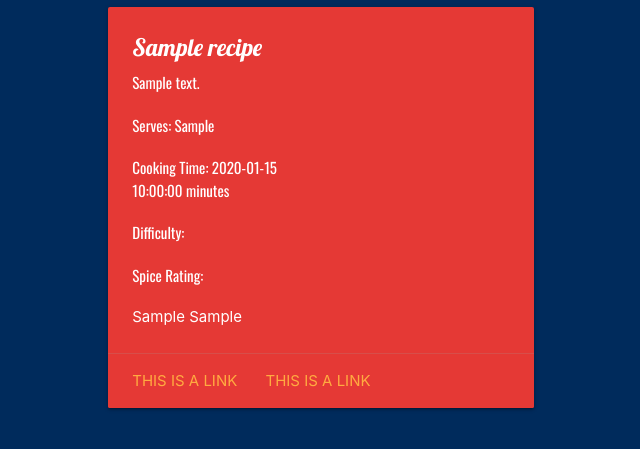
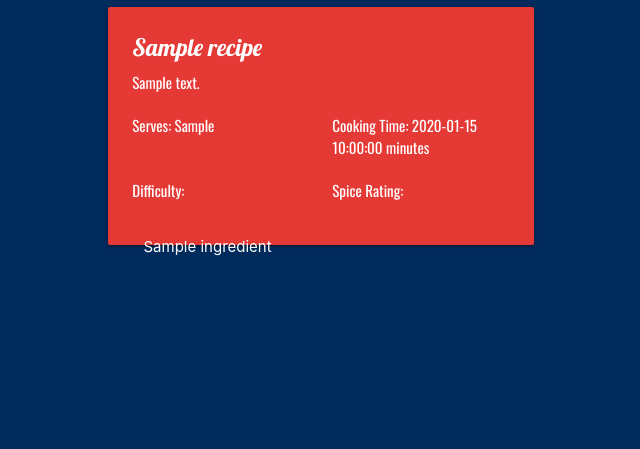
Before and after one commit to tomossmith/MS3-Foodie, a Flask app: page /get_recipes in a window 1280 px wide. Shown: the part 98-547 px from the top of the page, without its empty margins (95-735 px from the left). Run offline with Flask 2, Linux system fonts and the light colour scheme; a database or web service that is not in the repository returns one stand-in record (values such as "Sample title"); some libraries are stand-ins or nearby versions.

Commit message:
added ingredients for loop

```diff
--- a/templates/recipes.html
+++ b/templates/recipes.html
@@ -1,33 +1,31 @@
 {% extends "base.html" %}
 {% block content %}
 
-
+  {% for recipe in recipes %}
     <div class="row">
-
-  {% for recipe in recipes %}
       <div class="col s12 m6">
         <div class="card red darken-1">
           <div class="card-content white-text">
             <h3 class="card-title">{{ recipe.recipe_name }}</h3>
 
+            <!-- RECIPE DESCRIPTION-->
             <div class="row">
               <div class="col s12">
                 <p>{{ recipe.recipe_description}}</p>
               </div>
             </div>
 
+            <!-- RECIPE KEY ROW 1-->
             <div class="row">
               <div class="col s6">
                 <p>Serves: {{ recipe.recipe_serves}} </p>
               </div>
-        </div>
-
-        <div class="row">
               <div class="col s6">
                 <p>Cooking Time: {{ recipe.recipe_cook_time}} minutes</p>
               </div>
             </div>
 
+            <!-- RECIPE KEY ROW 2-->
             <div class="row">
               <div class="col s6">
                 <p>Difficulty: &nbsp;
@@ -51,9 +49,7 @@
                 </p>
 
               </div>
-        </div>
 
-        <div class="row">
               <div class="col s6">
                 <p>Spice Rating: &nbsp;
                   {% if recipe.recipe_spice_rating == 0 %}
@@ -78,21 +74,18 @@
               </div>
             </div>
 
-
-
-            {{ recipe.recipe_ingredients}}
-              {{ recipe.recipe_instructions}}
-
-
-
+            <!-- INGREDIENTS -->
+            <div class="col s12 l18">
+              {% for ingredient in recipe.recipe_ingredients %}
+              <ul>
+                <li>
+                  {{ ingredient }}
+                </li>
+              </ul>
+              {% endfor %}
             </div>
-          <div class="card-action">
-            <a href="#">This is a link</a>
-            <a href="#">This is a link</a>
           </div>
         </div>
       </div>
   {% endfor %}
-    </div>
-
 {% endblock %}
```
Lines whose indentation alone changed are shown as unchanged.
